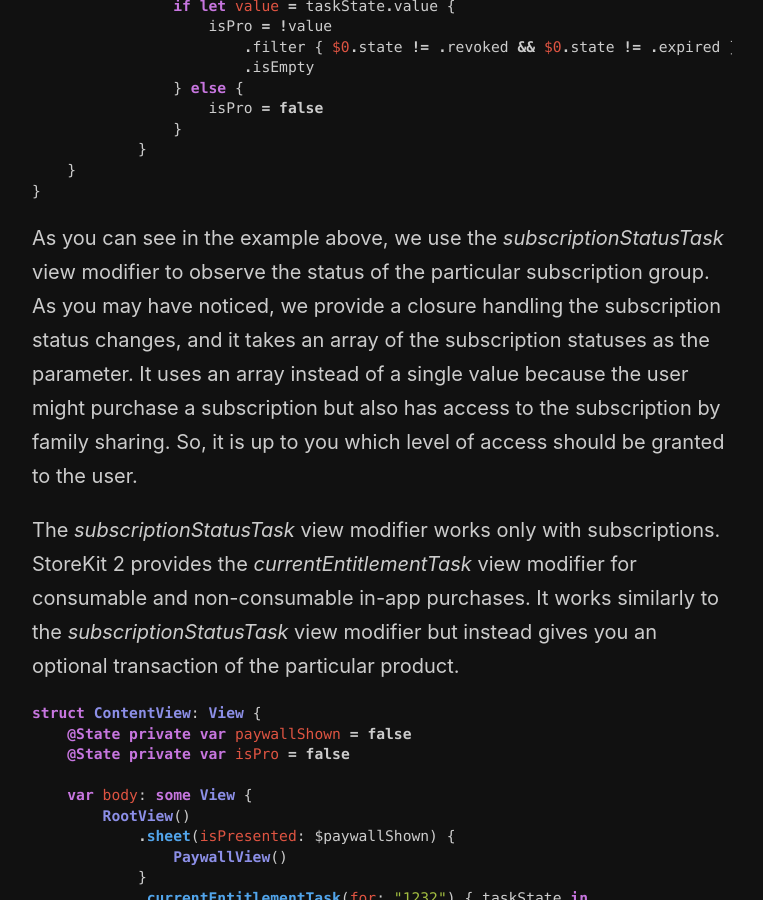
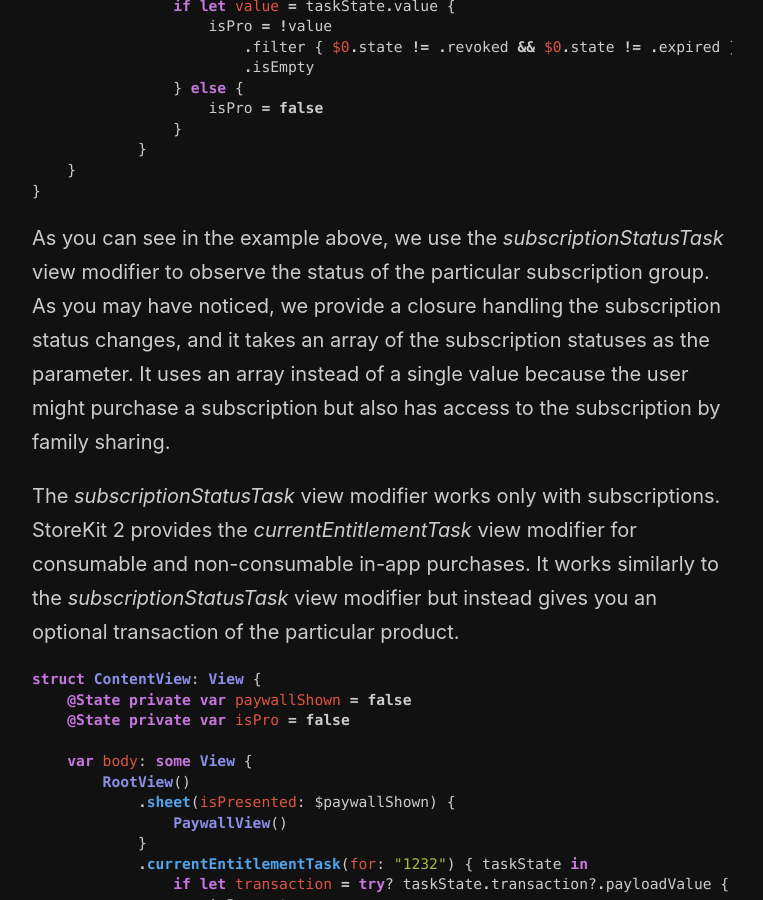
Before and after one commit to mecid/mecid.github.io, a Jekyll site: the page built from _posts/2023-08-30-mastering-storekit2-swiftui-view-modifiers.md, in a window 1280 px wide and 900 px high, scrolled down 1430 px. Shown: the whole window, without its empty margins (258-1021 px from the left). Built offline with Jekyll 4.4.1, drawn with Linux system fonts in a browser that asks for light colours.

Commit message:
small improvement in the storekit view modifiers post

````diff
--- a/_posts/2023-08-30-mastering-storekit2-swiftui-view-modifiers.md
+++ b/_posts/2023-08-30-mastering-storekit2-swiftui-view-modifiers.md
@@ -51,7 +51,7 @@ struct ContentView: View {
 }
 ```
 
-As you can see in the example above, we use the *subscriptionStatusTask* view modifier to observe the status of the particular subscription group. As you may have noticed, we provide a closure handling the subscription status changes, and it takes an array of the subscription statuses as the parameter. It uses an array instead of a single value because the user might purchase a subscription but also has access to the subscription by family sharing. So, it is up to you which level of access should be granted to the user.
+As you can see in the example above, we use the *subscriptionStatusTask* view modifier to observe the status of the particular subscription group. As you may have noticed, we provide a closure handling the subscription status changes, and it takes an array of the subscription statuses as the parameter. It uses an array instead of a single value because the user might purchase a subscription but also has access to the subscription by family sharing.
 
 The *subscriptionStatusTask* view modifier works only with subscriptions. StoreKit 2 provides the *currentEntitlementTask* view modifier for consumable and non-consumable in-app purchases. It works similarly to the *subscriptionStatusTask* view modifier but instead gives you an optional transaction of the particular product.
 
````
